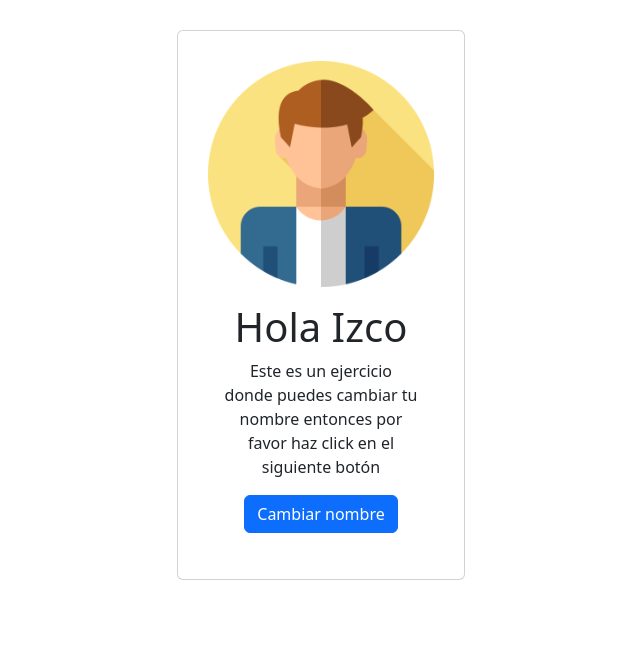
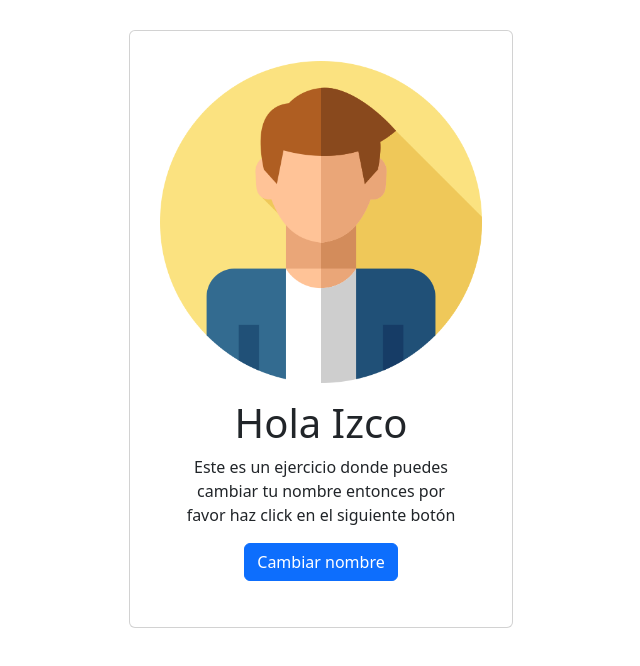
Before and after one commit to IzcoGLeon/ch-34-hola-nombre, a plain HTML site: page index.html in a window 1280 px wide. Shown: the whole page, without its empty margins (319-959 px from the left). Drawn offline with nearby package versions, Linux system fonts and the light colour scheme.

Commit message:
changed width of card container on index

```diff
--- a/index.html
+++ b/index.html
@@ -18,7 +18,7 @@
   </header>
 
   <!-- Button section  -->
-  <section class="card text-center center" style="width: 18rem;">
+  <section class="card text-center center" style="width: 24rem;">
     <img src="./assets/img/hombre.png" class="card-img-top" alt="...">
     <div class="card-body">
       <h1 id="name">Hola Izco</h1>
```
